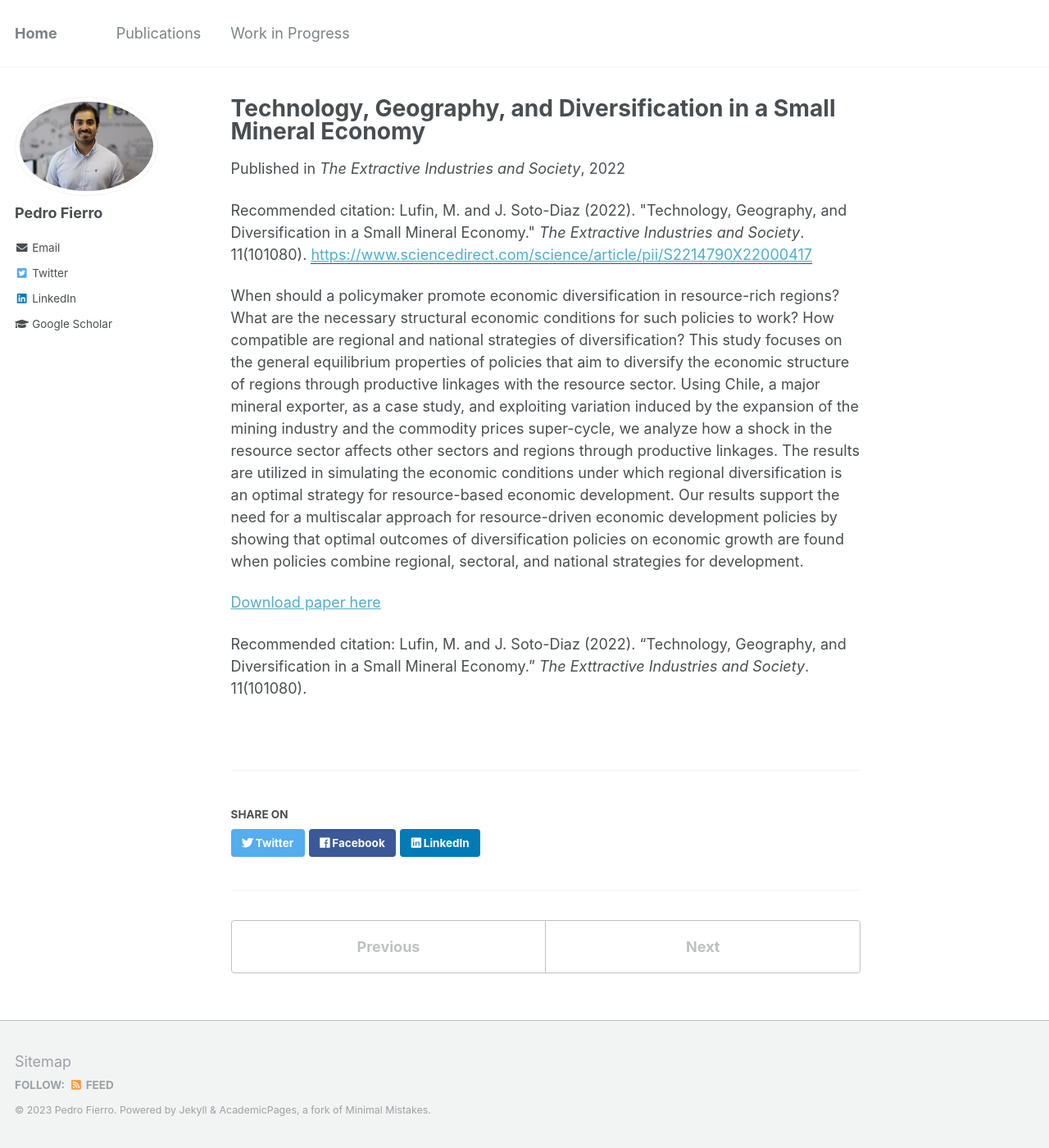
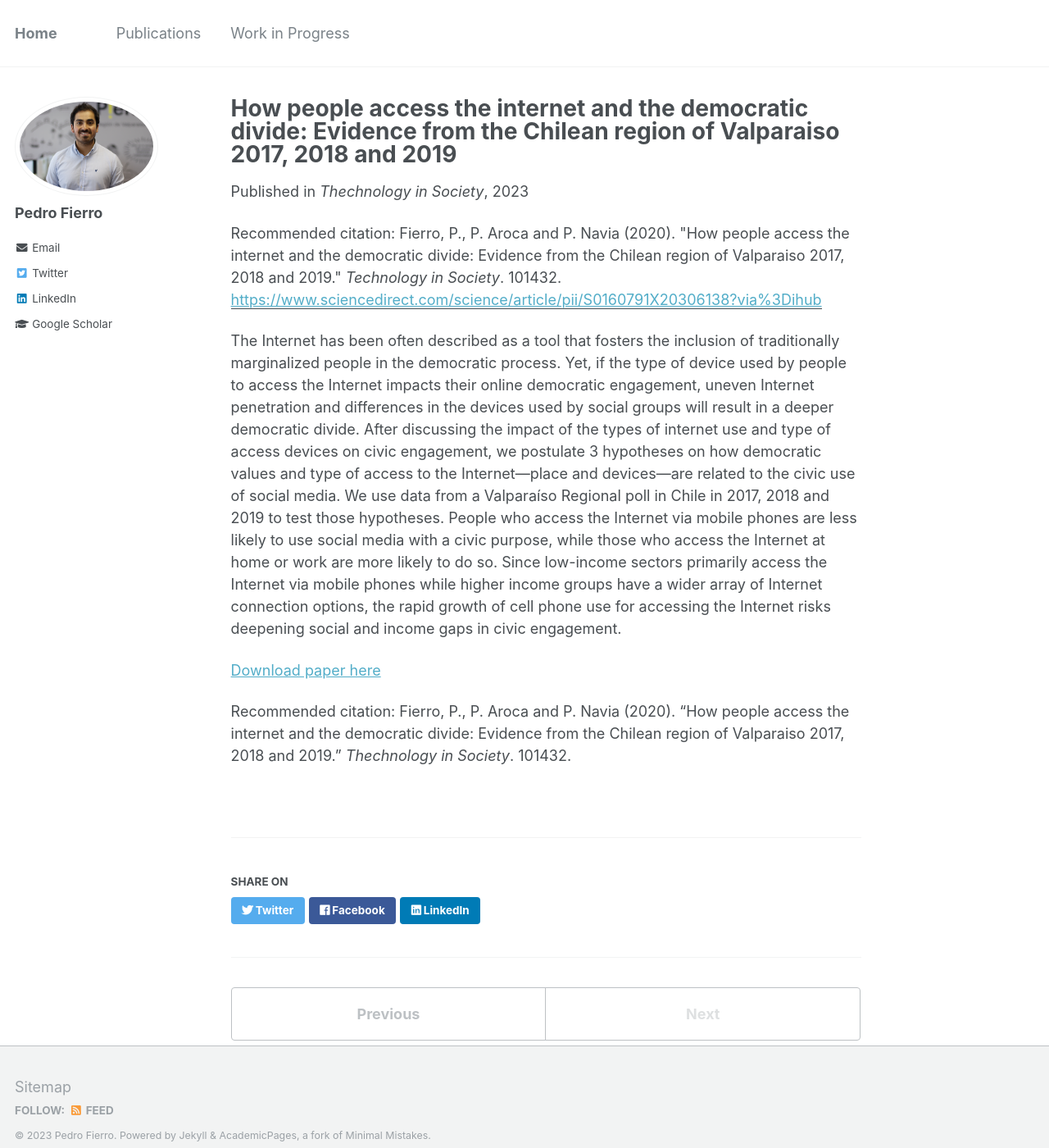
Before and after one commit to pedrofierroz87/pedrofierroz87.github.io, a Jekyll site: the page built from _publications/2022-09-11-paper-title-number-4.md, in a window 1280 px wide and 1400 px high. Shown: the whole window at 82% size. Built offline with Jekyll 4.4.1, drawn with Linux system fonts in a browser that asks for light colours.

Commit message:
Update 2022-09-11-paper-title-number-4.md

```diff
--- a/_publications/2022-09-11-paper-title-number-4.md
+++ b/_publications/2022-09-11-paper-title-number-4.md
@@ -1,15 +1,15 @@
 ---
-title: "Technology, Geography, and Diversification in a Small Mineral Economy"
+title: "How people access the internet and the democratic divide: Evidence from the Chilean region of Valparaiso 2017, 2018 and 2019"
 collection: publications
 permalink: /publication/2022-09-11-paper-title-number-4
-excerpt: 'When should a policymaker promote economic diversification in resource-rich regions? What are the necessary structural economic conditions for such policies to work? How compatible are regional and national strategies of diversification? This study focuses on the general equilibrium properties of policies that aim to diversify the economic structure of regions through productive linkages with the resource sector. Using Chile, a major mineral exporter, as a case study, and exploiting variation induced by the expansion of the mining industry and the commodity prices super-cycle, we analyze how a shock in the resource sector affects other sectors and regions through productive linkages. The results are utilized in simulating the economic conditions under which regional diversification is an optimal strategy for resource-based economic development. Our results support the need for a multiscalar approach for resource-driven economic development policies by showing that optimal outcomes of diversification policies on economic growth are found when policies combine regional, sectoral, and national strategies for development.'
-date: 2022-09-11
-venue: 'The Extractive Industries and Society'
-paperurl: 'https://www.sciencedirect.com/science/article/pii/S2214790X22000417'
-citation: 'Lufin, M. and J. Soto-Diaz (2022). &quot;Technology, Geography, and Diversification in a Small Mineral Economy.&quot; <i>The Extractive Industries and Society</i>. 11(101080).'
+excerpt: 'The Internet has been often described as a tool that fosters the inclusion of traditionally marginalized people in the democratic process. Yet, if the type of device used by people to access the Internet impacts their online democratic engagement, uneven Internet penetration and differences in the devices used by social groups will result in a deeper democratic divide. After discussing the impact of the types of internet use and type of access devices on civic engagement, we postulate 3 hypotheses on how democratic values and type of access to the Internet—place and devices—are related to the civic use of social media. We use data from a Valparaíso Regional poll in Chile in 2017, 2018 and 2019 to test those hypotheses. People who access the Internet via mobile phones are less likely to use social media with a civic purpose, while those who access the Internet at home or work are more likely to do so. Since low-income sectors primarily access the Internet via mobile phones while higher income groups have a wider array of Internet connection options, the rapid growth of cell phone use for accessing the Internet risks deepening social and income gaps in civic engagement.'
+date: 2023-05-10
+venue: 'Thechnology in Society'
+paperurl: 'https://www.sciencedirect.com/science/article/pii/S0160791X20306138?via%3Dihub'
+citation: 'Fierro, P., P. Aroca and P. Navia (2020). &quot;How people access the internet and the democratic divide: Evidence from the Chilean region of Valparaiso 2017, 2018 and 2019.&quot; <i>Technology in Society</i>. 101432.'
 ---
-When should a policymaker promote economic diversification in resource-rich regions? What are the necessary structural economic conditions for such policies to work? How compatible are regional and national strategies of diversification? This study focuses on the general equilibrium properties of policies that aim to diversify the economic structure of regions through productive linkages with the resource sector. Using Chile, a major mineral exporter, as a case study, and exploiting variation induced by the expansion of the mining industry and the commodity prices super-cycle, we analyze how a shock in the resource sector affects other sectors and regions through productive linkages. The results are utilized in simulating the economic conditions under which regional diversification is an optimal strategy for resource-based economic development. Our results support the need for a multiscalar approach for resource-driven economic development policies by showing that optimal outcomes of diversification policies on economic growth are found when policies combine regional, sectoral, and national strategies for development.
+The Internet has been often described as a tool that fosters the inclusion of traditionally marginalized people in the democratic process. Yet, if the type of device used by people to access the Internet impacts their online democratic engagement, uneven Internet penetration and differences in the devices used by social groups will result in a deeper democratic divide. After discussing the impact of the types of internet use and type of access devices on civic engagement, we postulate 3 hypotheses on how democratic values and type of access to the Internet—place and devices—are related to the civic use of social media. We use data from a Valparaíso Regional poll in Chile in 2017, 2018 and 2019 to test those hypotheses. People who access the Internet via mobile phones are less likely to use social media with a civic purpose, while those who access the Internet at home or work are more likely to do so. Since low-income sectors primarily access the Internet via mobile phones while higher income groups have a wider array of Internet connection options, the rapid growth of cell phone use for accessing the Internet risks deepening social and income gaps in civic engagement.
 
-[Download paper here](https://onlinelibrary.wiley.com/doi/epdf/10.1111/jors.12269)
+[Download paper here](https://www.sciencedirect.com/science/article/pii/S0160791X20306138?via%3Dihub)
 
-Recommended citation: Lufin, M. and J. Soto-Diaz (2022). "Technology, Geography, and Diversification in a Small Mineral Economy." <i>The Exttractive Industries and Society</i>. 11(101080).
+Recommended citation: Fierro, P., P. Aroca and P. Navia (2020). "How people access the internet and the democratic divide: Evidence from the Chilean region of Valparaiso 2017, 2018 and 2019." <i>Thechnology in Society</i>. 101432.
```
